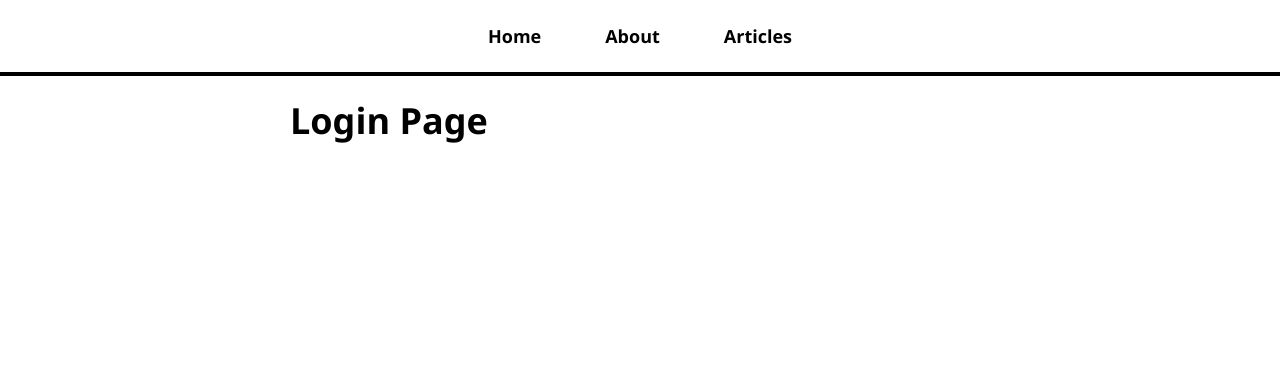
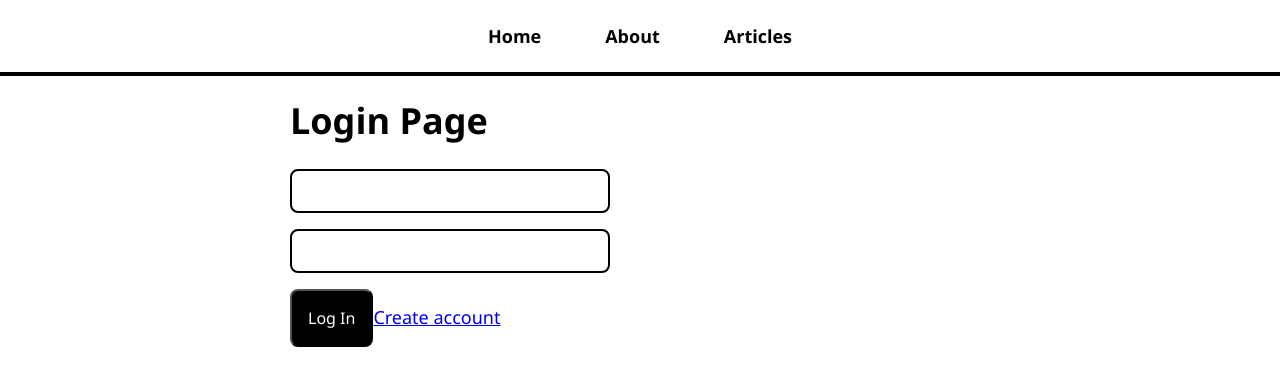
Before and after one commit to SujeetMainali/blog-app, a React (Create React App) app: page /login in a window 1280 px wide. Shown: the top 386 px of the page. Built offline with nearby package versions, Linux system fonts and the light colour scheme.

Commit message:
changes in login page

```diff
--- a/src/pages/LoginPage.jsx
+++ b/src/pages/LoginPage.jsx
@@ -1,8 +1,20 @@
+import { useState } from "react";
+import { Link } from "react-router-dom";
+
 const LoginPage = ()=>{
+    const [email, setEmail] = useState('');
+    const [ password, setPassword ] = useState('');
+    const [error, setError ] = useState('');
     return(
+        <>
         <h1>
             Login Page
         </h1>
+        <input type="text" />
+        <input type="password" />
+        <button>Log In</button>
+        <Link to="/create-account">Create account</Link>
+        </>
     )
 }
 
```
